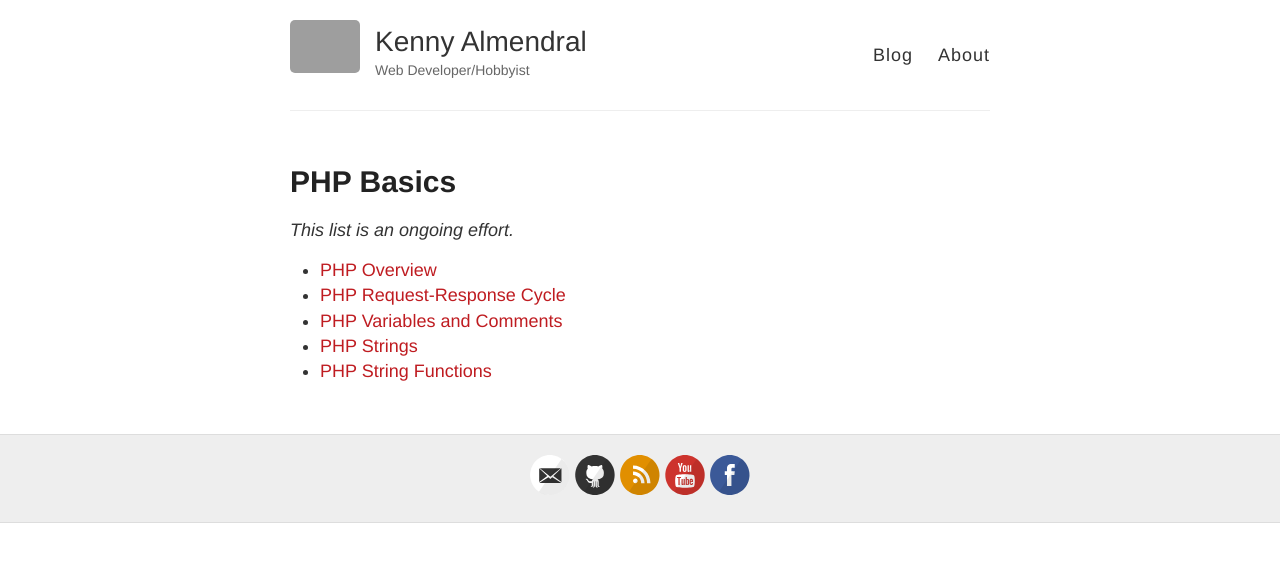
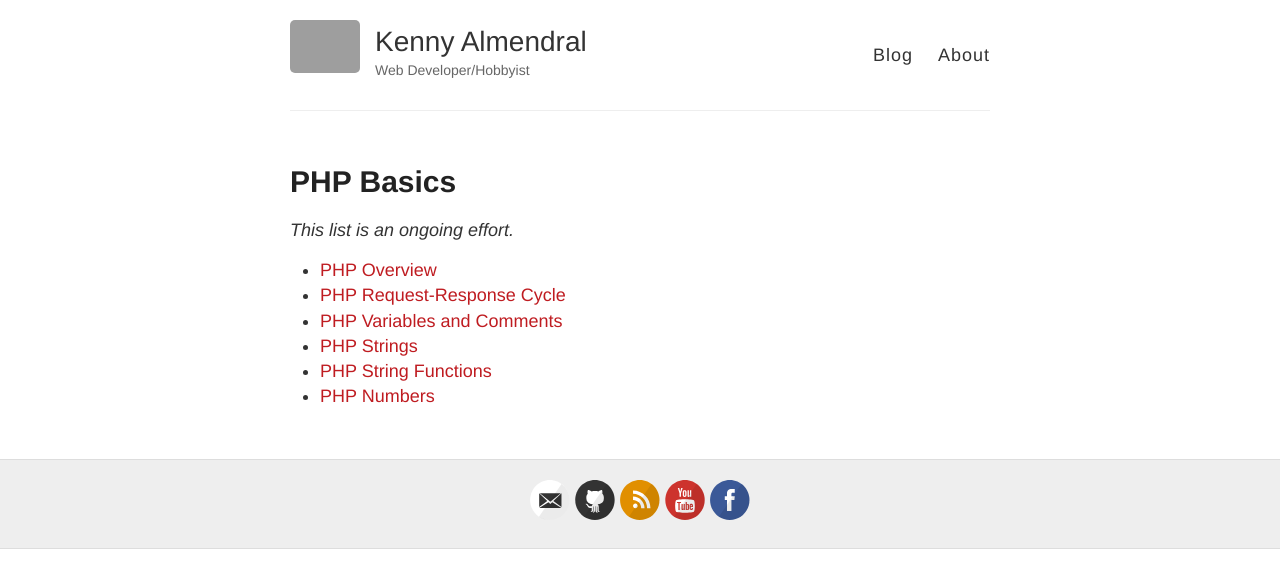
Before and after one commit to kennyalmendral/kennyalmendral.github.io, a Jekyll site: the page built from php-basics.md, in a window 1280 px wide. Shown: the top 588 px of the page. Built offline with Jekyll 4.4.1, drawn with Linux system fonts in a browser that asks for light colours; grey boxes are pictures that could not be loaded.

Commit message:
Update php-basics.md

```diff
--- a/php-basics.md
+++ b/php-basics.md
@@ -11,3 +11,4 @@ _This list is an ongoing effort._
 + [PHP Variables and Comments](https://kennyalmendral.github.io/php-variables-comments/){:target="_blank"}
 + [PHP Strings](https://kennyalmendral.github.io/php-strings/){:target="_blank"}
 + [PHP String Functions](https://kennyalmendral.github.io/php-string-functions/){:target="_blank"}
++ [PHP Numbers](https://kennyalmendral.github.io/php-numbers/){:target="_blank"}
```
